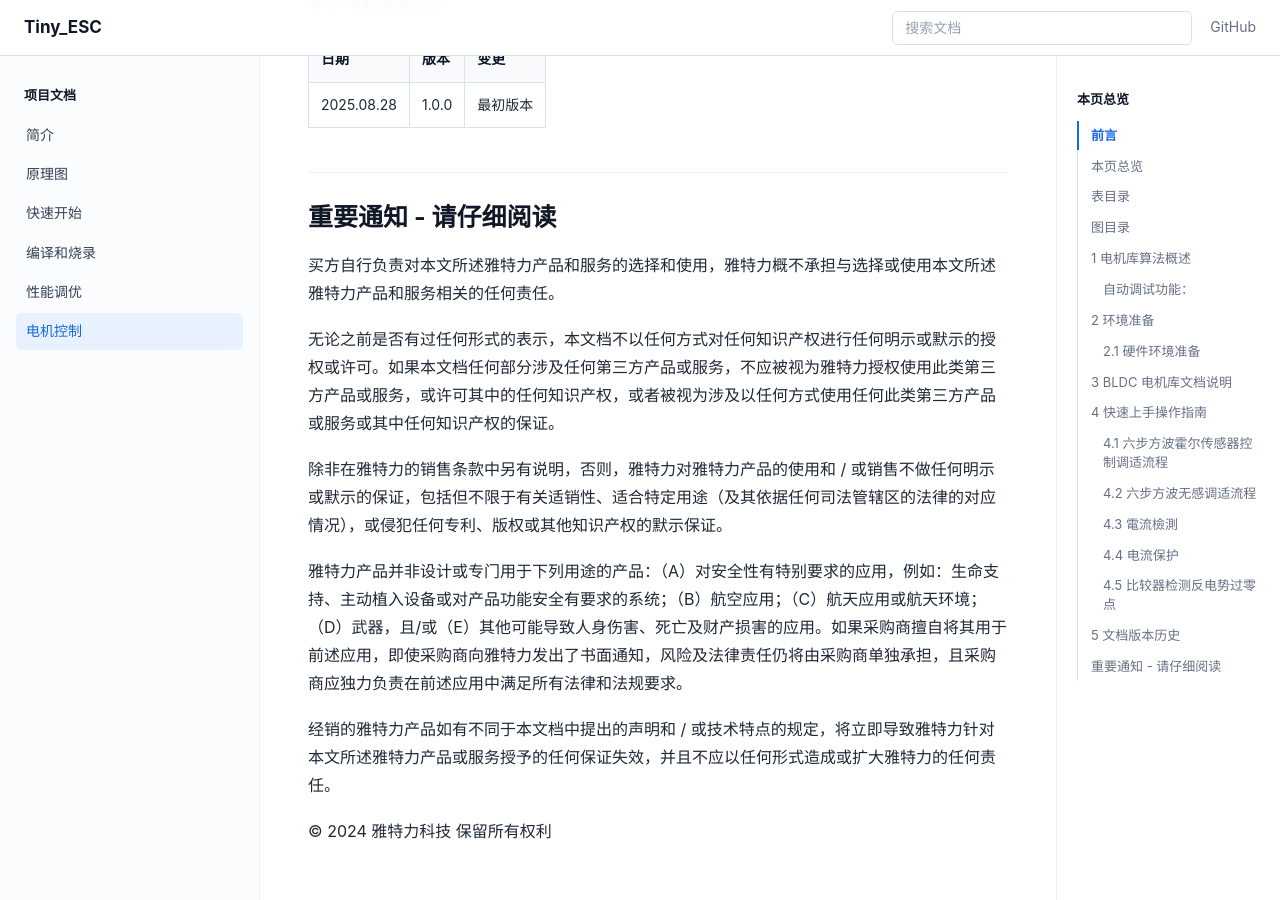
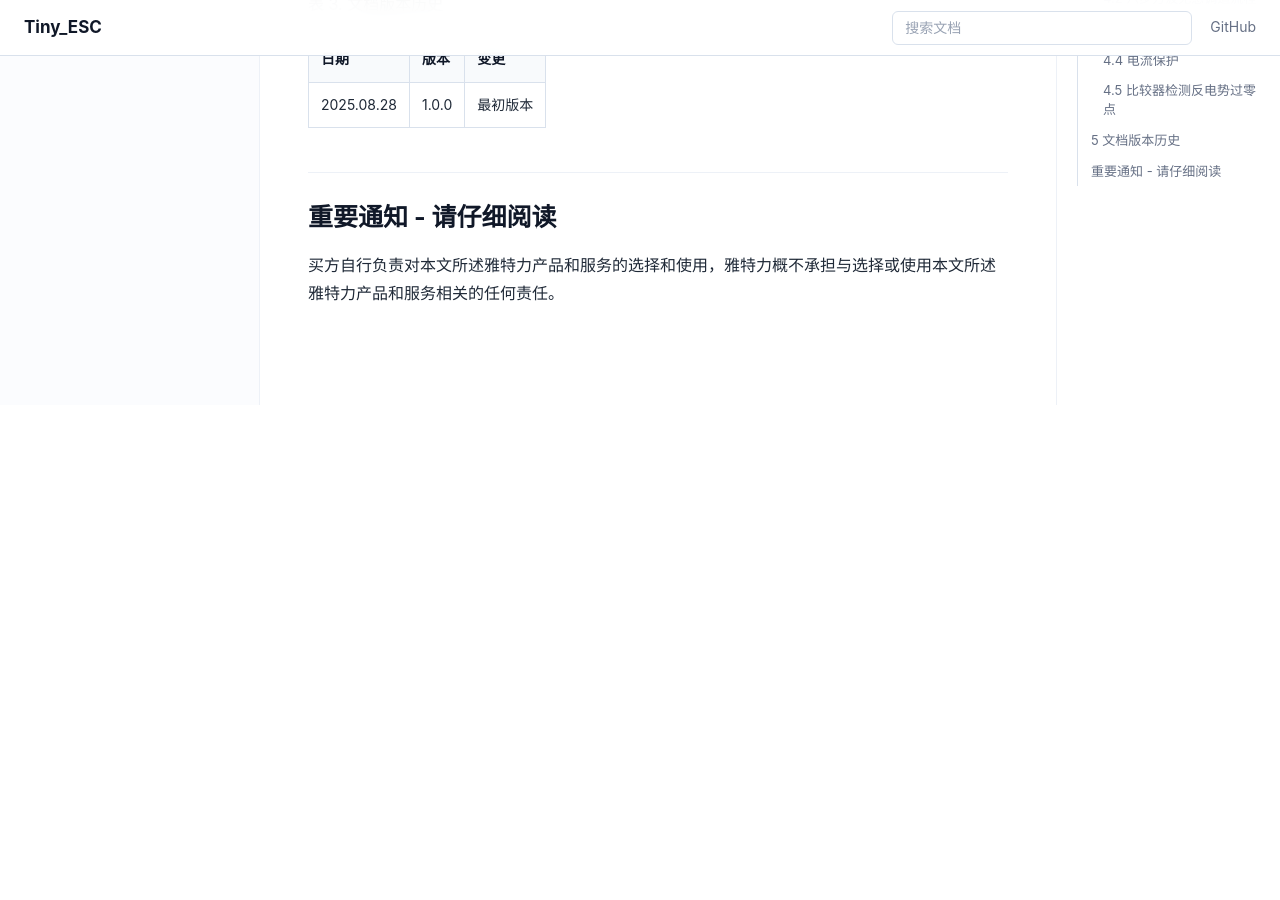
Before and after one commit to BearShang/motor_drv-software, a Jekyll site: the page built from docs/motor-control.md, in a window 1280 px wide and 900 px high, scrolled down 10958 px. Built offline with Jekyll 4.4.1, drawn with Linux system fonts in a browser that asks for light colours; after the commit the page ends 11363 px from its top, so only the background shows below that.

Commit message:
人工修改下

```diff
--- a/docs/motor-control.md
+++ b/docs/motor-control.md
@@ -326,13 +326,3 @@ EMF_RISE_BLANK_TIME、EMF_FALL_BLANK_TIME 两个参数定义调整消隐窗口
 ## 重要通知 - 请仔细阅读
 
 买方自行负责对本文所述雅特力产品和服务的选择和使用，雅特力概不承担与选择或使用本文所述雅特力产品和服务相关的任何责任。
-
-无论之前是否有过任何形式的表示，本文档不以任何方式对任何知识产权进行任何明示或默示的授权或许可。如果本文档任何部分涉及任何第三方产品或服务，不应被视为雅特力授权使用此类第三方产品或服务，或许可其中的任何知识产权，或者被视为涉及以任何方式使用任何此类第三方产品或服务或其中任何知识产权的保证。
-
-除非在雅特力的销售条款中另有说明，否则，雅特力对雅特力产品的使用和 / 或销售不做任何明示或默示的保证，包括但不限于有关适销性、适合特定用途（及其依据任何司法管辖区的法律的对应情况），或侵犯任何专利、版权或其他知识产权的默示保证。
-
-雅特力产品并非设计或专门用于下列用途的产品：（A）对安全性有特别要求的应用，例如：生命支持、主动植入设备或对产品功能安全有要求的系统；（B）航空应用；（C）航天应用或航天环境； （D）武器，且/或（E）其他可能导致人身伤害、死亡及财产损害的应用。如果采购商擅自将其用于前述应用，即使采购商向雅特力发出了书面通知，风险及法律责任仍将由采购商单独承担，且采购商应独力负责在前述应用中满足所有法律和法规要求。
-
-经销的雅特力产品如有不同于本文档中提出的声明和 / 或技术特点的规定，将立即导致雅特力针对本文所述雅特力产品或服务授予的任何保证失效，并且不应以任何形式造成或扩大雅特力的任何责任。
-
-© 2024 雅特力科技 保留所有权利
```
Also changed, not shown: docs/build-flash.md (+1 -1 lines).
